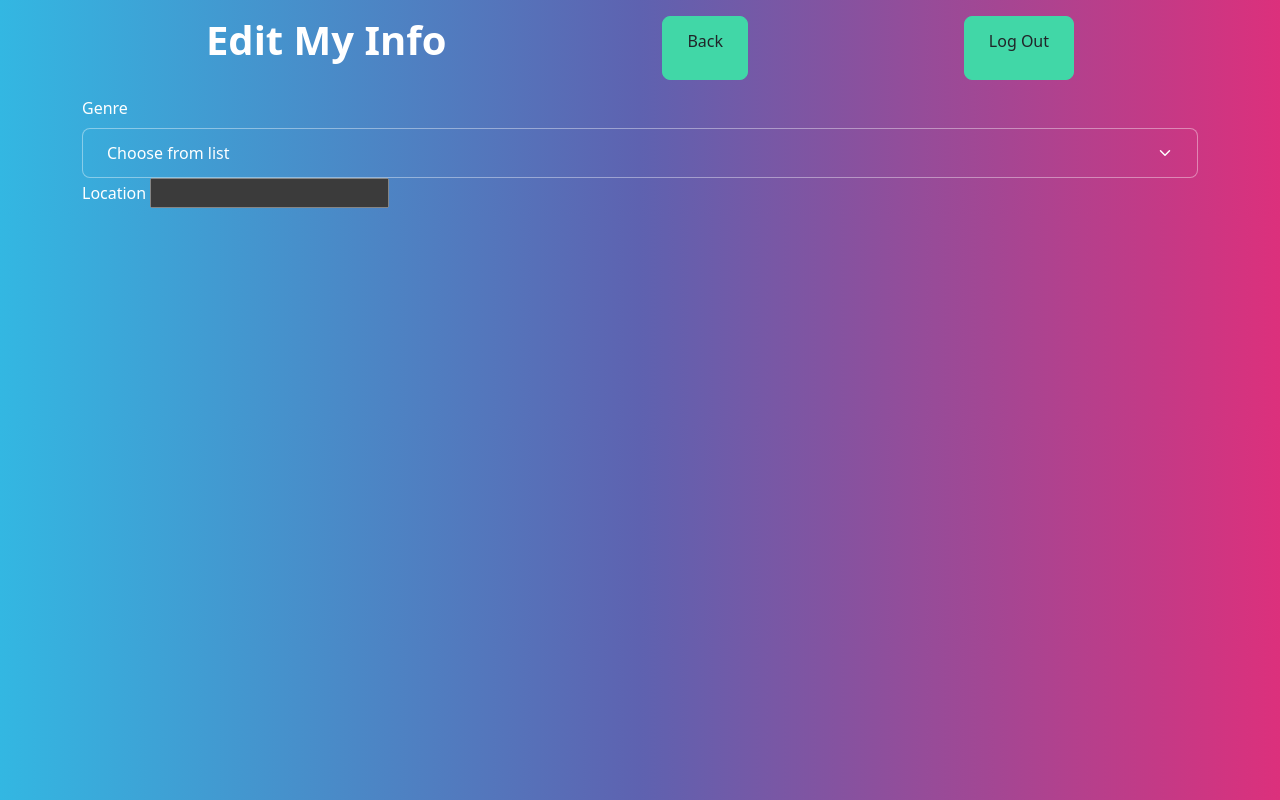
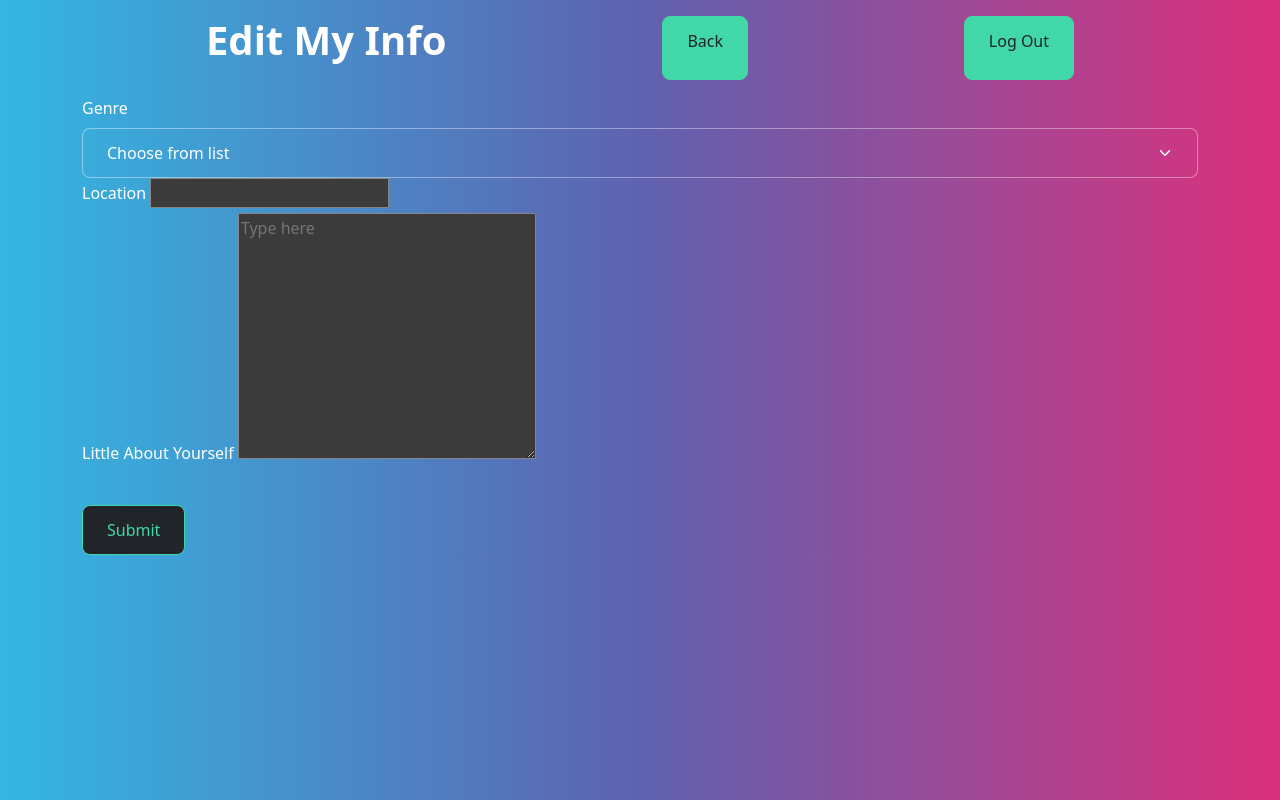
Before and after one commit to WillP90/Bookshelf_App, a Flask app: page /edit/profile/1 in a window 1280 px wide. Run offline with Flask 3, Linux system fonts and the light colour scheme.

Commit message:
more code

```diff
--- a/flask_app/templates/edit_profile.html
+++ b/flask_app/templates/edit_profile.html
@@ -35,6 +35,11 @@
                 <label for="location" class="form-label">Location</label>
                 <input type="text" name="location">
             </div>
+            <div class="form-group">
+                <label for="info" class="form-label">Little About Yourself</label>
+                <textarea name="info" cols="30" rows="10" placeholder="Type here"></textarea>
+            </div>
+            <input type="submit" class="btn btn-dark btn-outline-success mt-3">
         </form>
     </div>
 </body>
```
